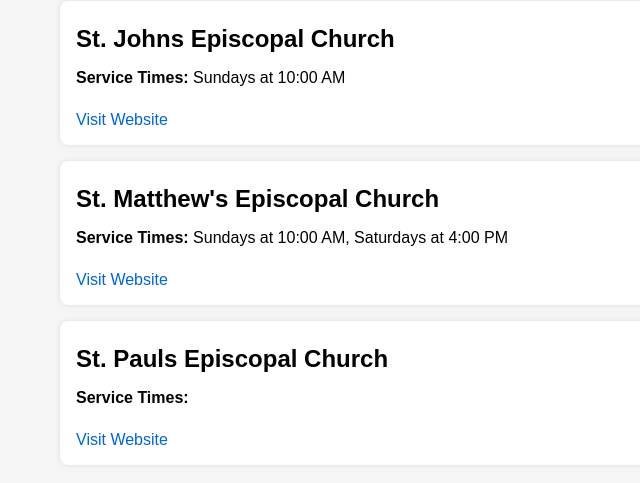
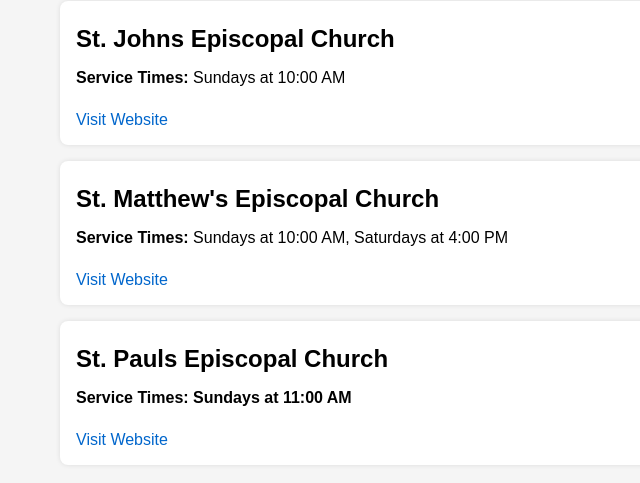
Before and after one commit to StJohs/Saginaw-Episcopalians, a plain HTML site: page index.html in a window 1280 px wide. Shown: the part 111-594 px from the top of the page, without its empty margins (180-820 px from the left). Drawn offline with Linux system fonts and the light colour scheme.

Commit message:
v 0.0.10

```diff
--- a/index.html
+++ b/index.html
@@ -58,7 +58,7 @@
 
   <div class="church">
     <h2>St. Pauls Episcopal Church</h2>
-    <p><strong>Service Times:</strong> </p>
+    <p><strong>Service Times: Sundays at 11:00 AM</strong> </p>
     <a href="https://www.facebook.com/StPaulsEpiscopalChurchSaginawMichigan/" target="_blank">Visit Website</a>
   </div>
 
```
